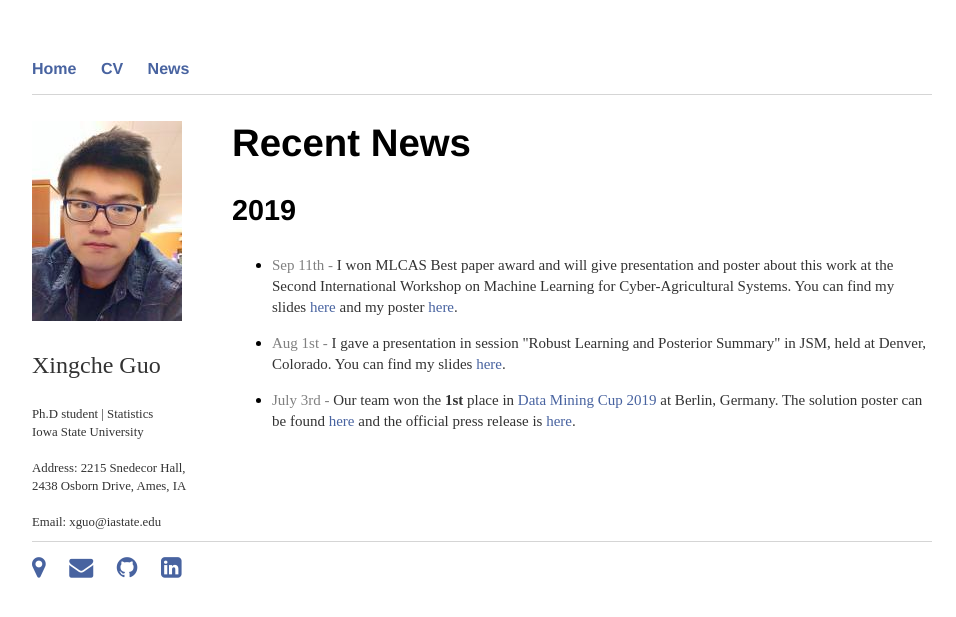
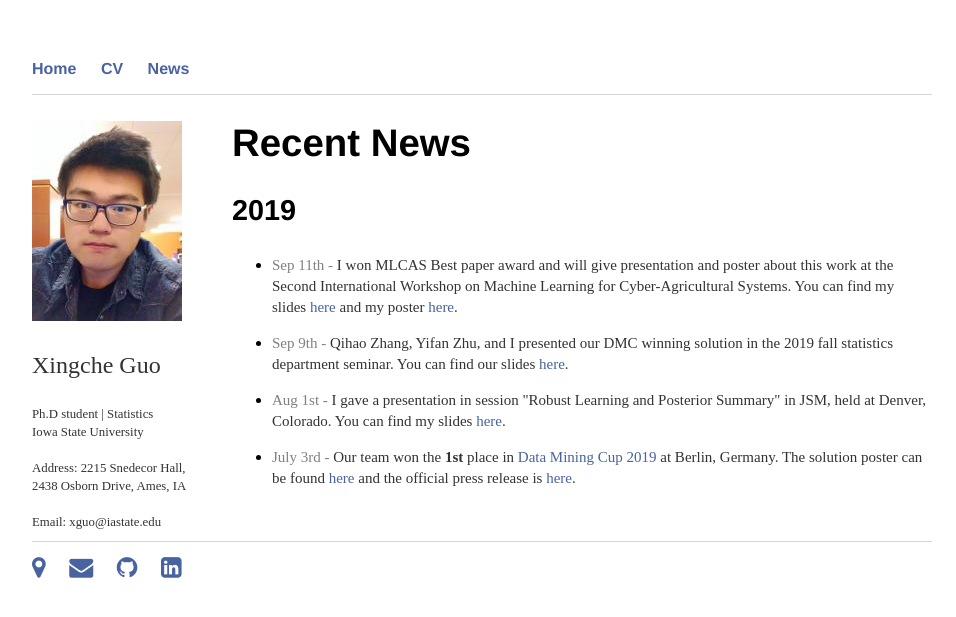
Before and after one commit to xingcheg/xingcheg.github.io, a Jekyll site: the page built from news/index.html, in a window 1280 px wide. Shown: the top 617 px of the page, without its empty margins (158-1114 px from the left). Built offline with Jekyll 4.4.1, drawn with Linux system fonts in a browser that asks for light colours.

Commit message:
Update index.html

```diff
--- a/news/index.html
+++ b/news/index.html
@@ -19,6 +19,17 @@ title: Recent News
 </p></li>
 
 
+
+	  <li><p style="font-size:15px;"> <span style="color: #808080">Sep 9th - </span>
+	  Qihao Zhang, Yifan Zhu, and I presented our DMC winning solution in the 2019 fall statistics department seminar.
+	  You can find our slides
+	  <a href="https://github.com/xingcheg/dmc2019_1st_place/blob/master/Dept_Seminar/main.tex">here</a>.
+</p></li>
+
+
+
+
+
   <li><p style="font-size:15px;"> <span style="color: #808080">Aug 1st - </span>
 	  I gave a presentation in session "Robust Learning and Posterior Summary" in JSM, held at Denver, Colorado.
 	  You can find my slides
```
